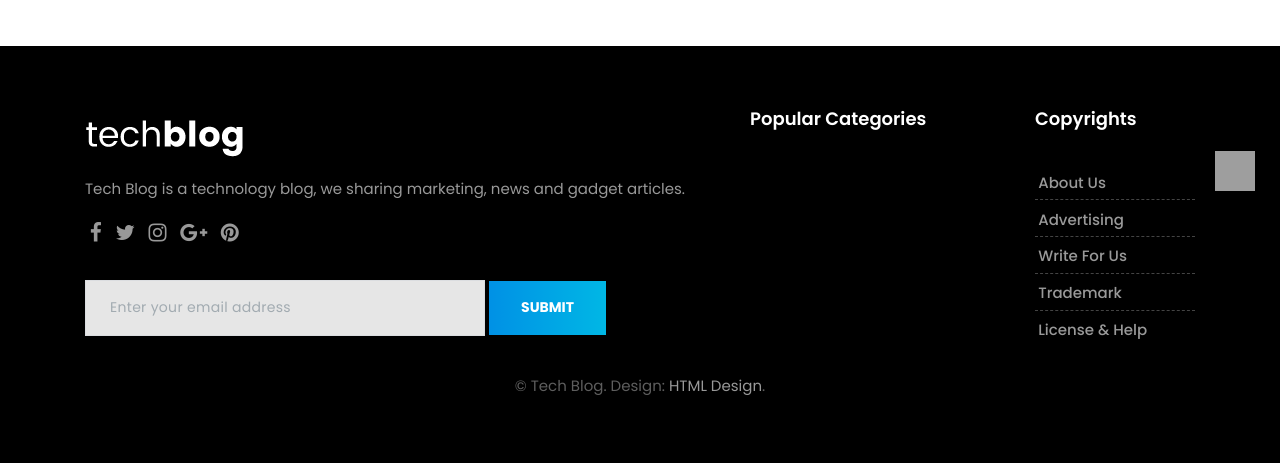
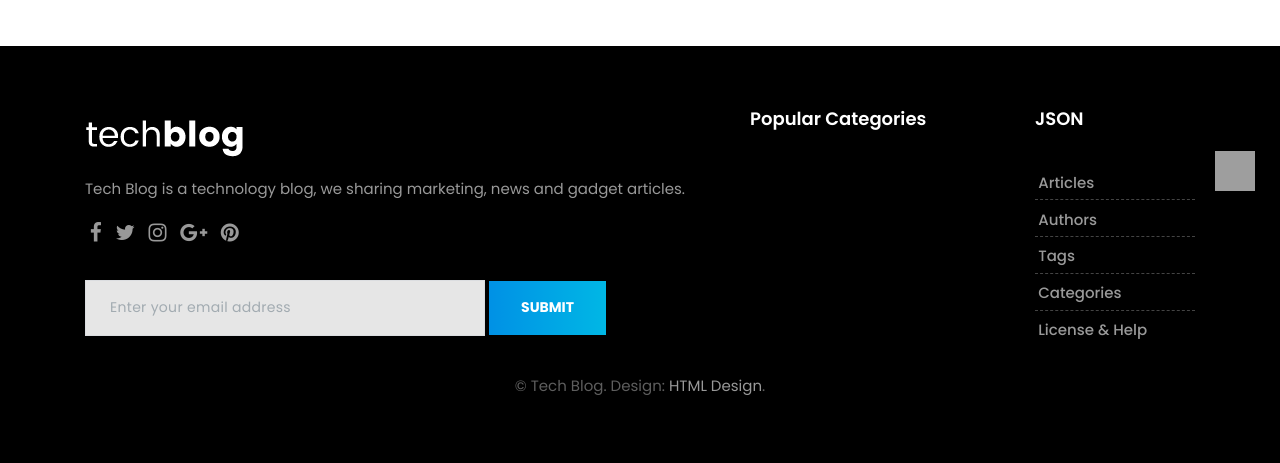
Before and after one commit to rajashwis/news-site, a Django app: template templates/tag.html in a window 1280 px wide. Shown: the part 709-1172 px from the top of the page. Run offline with Django 4.2, Linux system fonts and the light colour scheme; the template is opened without the code that fills it, so the values that code supplies are empty; some libraries are stand-ins or nearby versions; grey boxes are pictures that could not be loaded.

Commit message:
Added api pagination and json results display

```diff
--- a/news_site/settings.py
+++ b/news_site/settings.py
@@ -83,7 +83,7 @@ REST_FRAMEWORK = {
     ],
 
     'DEFAULT_PAGINATION_CLASS': 'rest_framework.pagination.LimitOffsetPagination',
-    'PAGE_SIZE': 2,
+    'PAGE_SIZE': 10,
 }
 
 # Database
--- a/templates/footer.html
+++ b/templates/footer.html
@@ -47,13 +47,13 @@
 
             <div class="col-lg-2 col-md-12 col-sm-12 col-xs-12">
                 <div class="widget">
-                    <h2 class="widget-title">Copyrights</h2>
+                    <h2 class="widget-title">JSON</h2>
                     <div class="link-widget">
                         <ul>
-                            <li><a href="#">About us</a></li>
-                            <li><a href="#">Advertising</a></li>
-                            <li><a href="#">Write for us</a></li>
-                            <li><a href="#">Trademark</a></li>
+                            <li><a href="/apiarticles/?format=json">Articles</a></li>
+                            <li><a href="/apiauthors/?format=json">Authors</a></li>
+                            <li><a href="/apitags/?format=json">Tags</a></li>
+                            <li><a href="/apicategories/?format=json">Categories</a></li>
                             <li><a href="#">License & Help</a></li>
                         </ul>
                     </div><!-- end link-widget -->
```
